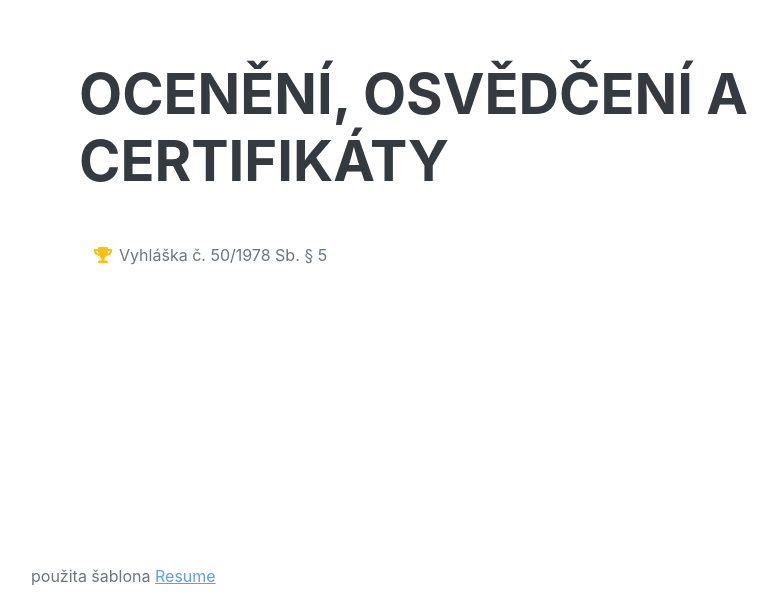
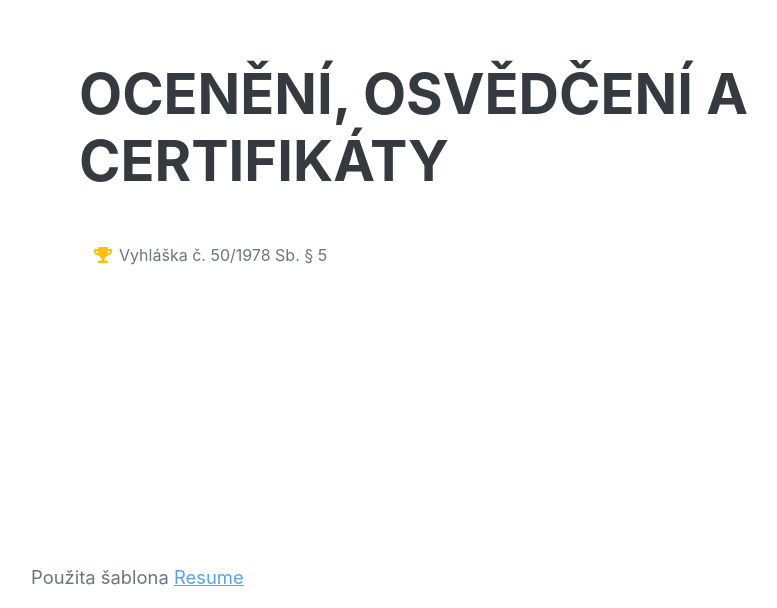
Before and after one commit to AmazedWolf900/personalweb, a plain HTML site: page index.html in a window 1280 px wide. Shown: the part 5042-5650 px from the top of the page, without its empty margins (241-1018 px from the left). Drawn offline with nearby package versions, Linux system fonts and the light colour scheme; a web font is replaced by a local one.

Commit message:
Update index.html

```diff
--- a/index.html
+++ b/index.html
@@ -185,7 +185,9 @@
                     </ul>
                 </div>
             </section>
-                použita šablona <a href="https://github.com/startbootstrap/startbootstrap-resume">Resume</a>
+            <p class="text-center">
+                Použita šablona <a href="https://github.com/startbootstrap/startbootstrap-resume">Resume</a>
+            </p>
         </div>
         <!-- Bootstrap core JS-->
         <script src="https://cdn.jsdelivr.net/npm/bootstrap@5.1.3/dist/js/bootstrap.bundle.min.js"></script>
```
